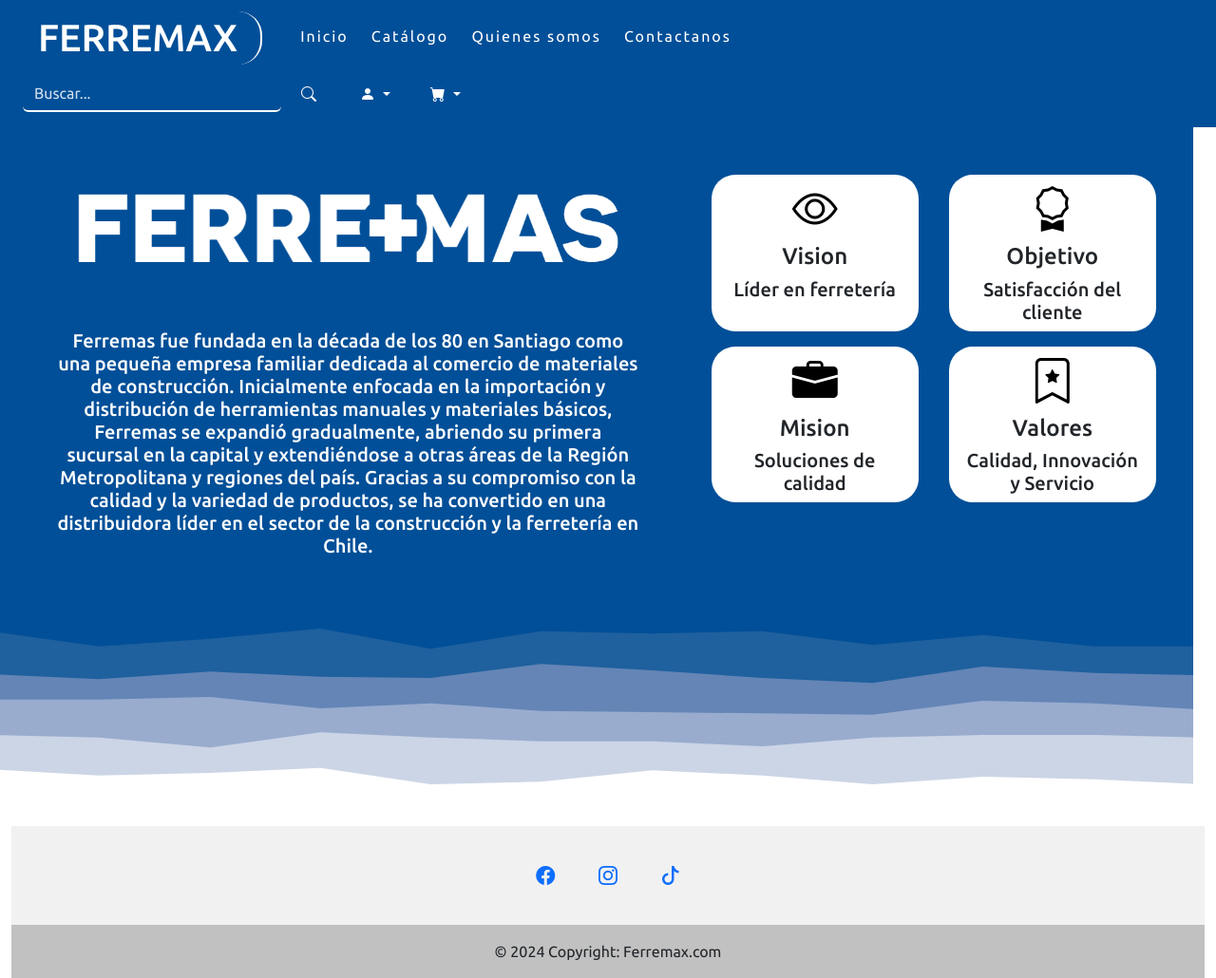
After one commit to Danieldiazaravena/FERREMAX, a Django app: page /quienesSomos/ in a window 1280 px wide. The commit adds this page. Shown: the whole page at 95% size. Run offline with Django 4.2, Linux system fonts and the light colour scheme.

Commit message:
quienesSomos,Seguimiento(faltanDetalles)

```diff
--- a/WEBSITE/static/CSS/styleLanding.css
+++ b/WEBSITE/static/CSS/styleLanding.css
@@ -122,3 +122,9 @@
 .categorias .row .col-3 h5{
   color: white;
 }
+
+.message{
+  height: 70vh;
+  display: flex;
+  align-items: center;
+}
--- /dev/null
+++ b/WEBSITE/static/CSS/styleQuienesContacto.css
@@ -0,0 +1,66 @@
+.quienesSomos{
+    height: 90vh;
+}
+
+.imgLogo{
+    background-image: url("../IMG/layered-peaks-haikei.svg");
+    background-position: bottom;
+    background-size: cover;
+    overflow: visible;
+}
+
+.logo img{
+    width: 100%;
+    display: flex;
+    align-items: center;
+}
+
+.logo{
+    text-align: center;
+}
+
+@-webkit-keyframes fade-in-left {
+    0% {
+      -webkit-transform: translateX(-50px);
+              transform: translateX(-50px);
+      opacity: 0;
+    }
+    100% {
+      -webkit-transform: translateX(0);
+              transform: translateX(0);
+      opacity: 1;
+    }
+  }
+  @keyframes fade-in-left {
+    0% {
+      -webkit-transform: translateX(-50px);
+              transform: translateX(-50px);
+      opacity: 0;
+    }
+    100% {
+      -webkit-transform: translateX(0);
+              transform: translateX(0);
+      opacity: 1;
+    }
+  }
+
+.fade-in-left {
+	-webkit-animation: fade-in-left 2s cubic-bezier(0.390, 0.575, 0.565, 1.000) both;
+	animation: fade-in-left 2s cubic-bezier(0.390, 0.575, 0.565, 1.000) both;
+}
+
+.items{
+    background-color: #fff;
+    margin: 1rem;
+    border-radius: 25px;
+}
+
+.items i{
+    font-size: 3rem;
+    text-transform: capitalize;
+    font-weight: 700;
+    position: relative;
+    color: black;
+    margin: 1rem 0;
+    text-decoration: solid dashed;
+}
--- a/WEBSITE/templates/base.html
+++ b/WEBSITE/templates/base.html
@@ -24,7 +24,7 @@
                     <a class="nav-link ms-4 navItem pb-1 itemNavbar" href="{% url 'catalogo' %}"><span>Catálogo</span></a>
                 </div>
                 <div class="wrapper">
-                    <a class="nav-link ms-4 navItem pb-1 itemNavbar" href="{% url 'woi' %}"><span>Quienes somos</span></a>
+                    <a class="nav-link ms-4 navItem pb-1 itemNavbar" href="{% url 'quienesSomos' %}"><span>Quienes somos</span></a>
                 </div>
                 <div class="wrapper">
                     <a class="nav-link ms-4 navItem pb-1 itemNavbar" href="{% url 'woi' %}"><span>Contactanos</span></a>
@@ -36,9 +36,6 @@
                 </div>
                 <div class="wrapper">
                     <a class="nav-link ms-4 navItem pb-1 itemNavbar" href="{% url 'list' %}"><span>Productos disponibles</span></a>
-                </div>
-                <div class="wrapper">
-                    <a class="nav-link ms-4 navItem pb-1 itemNavbar" href="{% url 'woi' %}"><span>Generar informes</span></a>
                 </div>
                 {% endif %}
                 {% if grupo == 'vendedor' %}
@@ -75,7 +72,7 @@
                         <ul class="dropdown-menu">
                           {% if user.is_authenticated %}
                           <li><a class="dropdown-item" href="{% url 'logout' %}" style="text-transform: capitalize; text-align: center;" >Hola {{request.user}}!</a></li>
-                          <li><a class="dropdown-item" href="">Mi Cuenta</a></li>
+                          <li><a class="dropdown-item" href="{% url 'Cuenta' %}">Mi Cuenta</a></li>
                           <li><a class="dropdown-item" href="{% url 'logout' %}">Cerrar sesión</a></li>
                           {% else %}
                           <li><a class="dropdown-item" href="{% url 'login' %}">Login</a></li>
--- /dev/null
+++ b/WEBSITE/templates/quienesSomos.html
@@ -0,0 +1,45 @@
+{% extends "base.html" %}
+{% load static %}
+{% block css %}
+<link rel="stylesheet" href="/static/CSS/styleQuienesContacto.css">
+{% endblock %}
+
+{% block container %}
+
+    <div class="row quienesSomos">
+
+        <div class="col-12 imgLogo">
+            <div class="row">
+                <div class="col-7 logo ">
+                    <img src="../static/IMG/Logoblanco.png"  class="fade-in-left">
+                    <h5 class="ms-5 me-5 text-white">Ferremas fue fundada en la década de los 80 en Santiago como una pequeña empresa familiar dedicada al comercio de materiales de construcción. Inicialmente enfocada en la importación y distribución de herramientas manuales y materiales básicos, Ferremas se expandió gradualmente, abriendo su primera sucursal en la capital y extendiéndose a otras áreas de la Región Metropolitana y regiones del país. Gracias a su compromiso con la calidad y la variedad de productos, se ha convertido en una distribuidora líder en el sector de la construcción y la ferretería en Chile.</h5>
+                </div>
+                <div class="col-5 d-flex align-items-center text-center justify-content-center">
+                    <div class="row ">
+                        <div class="col-5 items">
+                            <i class="bi bi-eye"></i>
+                            <h4>Vision</h4>
+                            <h5>Líder en ferretería</h5>
+                        </div>
+                        <div class="col-5 items">
+                            <i class="bi bi-award"></i>
+                            <h4>Objetivo</h4>
+                            <h5>Satisfacción del cliente</h5>
+                        </div>
+                        <div class="col-5 items">
+                            <i class="bi bi-briefcase-fill"></i>
+                            <h4>Mision</h4>
+                            <h5>Soluciones de calidad</h5>
+                        </div>
+                        <div class="col-5 items">
+                            <i class="bi bi-bookmark-star"></i>
+                            <h4>Valores</h4>
+                            <h5>Calidad, Innovación y Servicio</h5>
+                        </div>
+                    </div>
+                </div>
+            </div>
+        </div>
+
+
+{% endblock %}
--- a/WEBSITE/templates/resultadopago.html
+++ b/WEBSITE/templates/resultadopago.html
@@ -10,7 +10,7 @@
 
 <!-- Notificación con el resultado del pago -->
 <div class="container">
-  <div class="row justify-content-center">
+  <div class="row justify-content-center message">
     <div class="col-12 col-md-6">
       <div class="card text-white {% if rp == 'exito' %}bg-success{% elif rp == 'fallo' %}bg-danger{% else %}bg-warning{% endif %} mt-5">
         <div class="card-body">
--- a/WEBSITE/urls.py
+++ b/WEBSITE/urls.py
@@ -20,4 +20,6 @@ urlpatterns = [
     path('carrito/upd',ActualizarCantidadCarrito, name="ActualizarCantidadCarrito"),
     path('carrito/del',QuitarCarritoCompra,name='QuitarCarritoCompra'),
     path('resultadopago/<str:rp>',ResultadoPago,name='Resultadopago'),
+    path('quienesSomos/',quienesSomos,name="quienesSomos"),
+    path('cuenta/',Cuenta,name="Cuenta"),
 ] + static(settings.MEDIA_URL, document_root=settings.MEDIA_ROOT)
--- a/WEBSITE/views.py
+++ b/WEBSITE/views.py
@@ -28,13 +28,8 @@ def Base(request):
     else:
         grupo = "cliente"
 
-    usuario = request.user
-    carrito = Carrito.objects.filter(estado=False,usuario=usuario).first()
-    contador=Carrito_item.objects.filter(id_carrito=carrito).count()
-
     context = {
         "grupo": grupo,
-        "contador":contador
     }
 
     return render(request,'base.html', context)
@@ -59,7 +54,7 @@ def Landing(request):
         # Manejar el caso del usuario no autenticado
         return redirect('login')  # Redirige al usuario a la página de inicio de sesión
     usuario = request.user
-    carrito = Carrito.objects.filter(estado=False,usuario=usuario).first()
+    carrito = Carrito.objects.filter(estado=0,usuario=usuario).first()
     contador=Carrito_item.objects.filter(id_carrito=carrito).count()
 
     context = {
@@ -265,7 +260,7 @@ def get_productos():
 
 def Catalogo(request):
     usuario = request.user
-    carrito = Carrito.objects.filter(estado=False,usuario=usuario).first()
+    carrito = Carrito.objects.filter(estado=0,usuario=usuario).first()
     contador=Carrito_item.objects.filter(id_carrito=carrito).count()
 
     productos = Producto.objects.all()
@@ -303,7 +298,7 @@ def Catalogo(request):
 @login_required
 def VerCarrito(request):
     usuario = request.user
-    carrito = Carrito.objects.filter(estado=False,usuario=usuario).first()
+    carrito = Carrito.objects.filter(estado=0,usuario=usuario).first()
     carritoItems = Carrito_item.objects.filter(id_carrito = carrito)
     carro = Carrito.objects.filter(usuario=request.user,estado=False).first()
     contCarrito=Carrito_item.objects.filter(id_carrito=carro)
@@ -417,15 +412,18 @@ def QuitarCarritoCompra(request):
 
 def ResultadoPago(request,rp):
     context={
-        'rp':rp
+        'rp':rp,
+
     }
 
     usuario = request.user
-    carrito = Carrito.objects.filter(usuario=usuario,estado=False)
+    carritoAntiguo = Carrito.objects.filter(usuario=usuario,estado=0).first()
 
     if rp == "exito":
-        carrito.estado=True
-
+        carritoAntiguo.estado=1
+        carritoAntiguo.save()
+        Carrito.objects.create(estado=0,usuario=usuario)
+        Pedido.objects.create(id_carrito=carroAntiguo,usuario=usuario,id_envio=estados)
     return render(request, 'resultadopago.html',context)
 
 def Detalle(request,id_producto):
@@ -441,3 +439,20 @@ def Detalle(request,id_producto):
     }
 
     return render(request, 'detalle.html',context)
+
+def quienesSomos(request):
+
+    return render(request,'quienesSomos.html')
+
+def Cuenta(request):
+    usuario = request.user
+    pedidos = Pedido.objects.filter(usuario=usuario)
+    carritos = Carrito.objects.filter(usuario=usuario,estado=1)
+    items = Carrito_item.objects.all()
+    context = {
+        'pedidos':pedidos,
+        'carritos':carritos,
+        'items':items
+    }
+
+    return render(request,'cuenta.html',context)
```
Also changed, not shown: WEBSITE/templates/catalogo.html (+9 -4 lines), WEBSITE/templates/cuenta.html (added, +86 -0 lines), WEBSITE/static/CSS/styleCuenta.css (added), WEBSITE/static/IMG/Logoblanco.png (added), WEBSITE/static/IMG/layered-peaks-haikei.svg (added).
